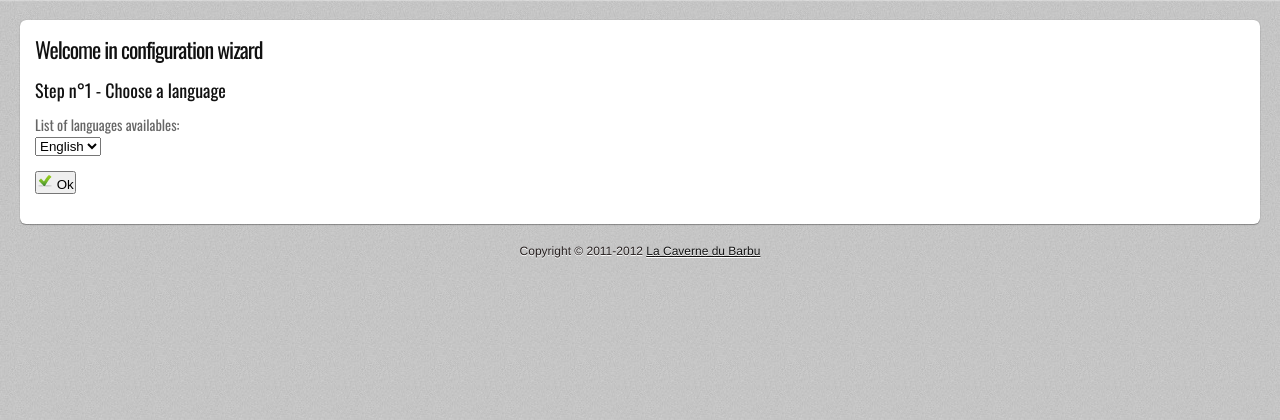
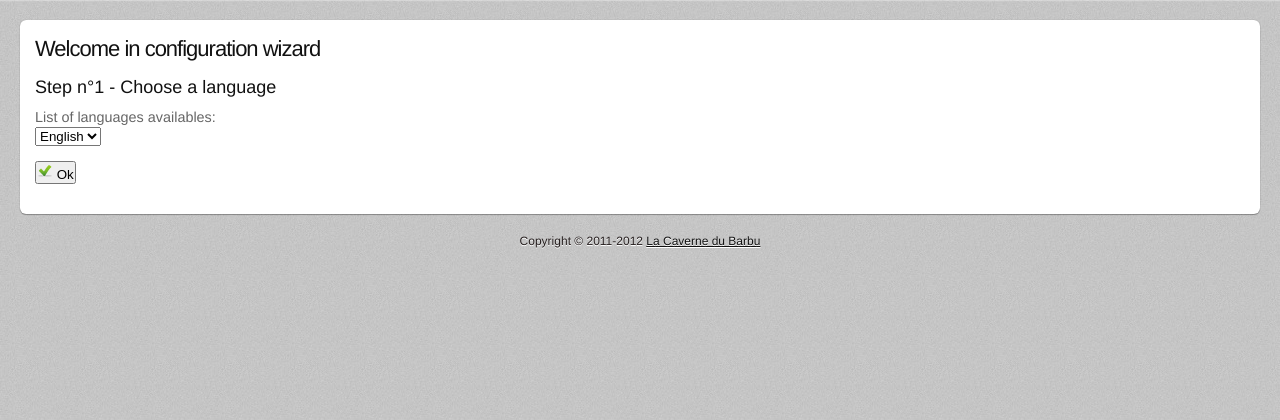
Before and after one commit to Dutchnutcase/Media-Manager-for-NAS-for-XBMC, a CodeIgniter app: page / in a window 1280 px wide. Shown: the part 31-451 px from the top of the page. Run offline with CodeIgniter, Linux system fonts and the light colour scheme.

Commit message:
Change Oswald font to Nobile to reduce time loading pages

```diff
--- a/application/views/includes/header.php
+++ b/application/views/includes/header.php
@@ -3,7 +3,7 @@
 <head>
   <meta http-equiv="Content-Type" content="text/html; charset=<?php echo $this->config->item('charset'); ?>" />
   <title><?php echo $title; ?></title>
-  <?php echo link_tag('http://fonts.googleapis.com/css?family=Oswald'); ?>
+  <?php echo link_tag('http://fonts.googleapis.com/css?family=Nobile'); ?>
   <?php echo link_tag('assets/styles/fancybox/jquery.fancybox-1.3.4.css'); ?>
   <?php echo link_tag('assets/styles/jquery.jgrowl.css'); ?>
   <?php echo link_tag('assets/styles/base.css'); ?>
--- a/assets/styles/style.css
+++ b/assets/styles/style.css
@@ -8,7 +8,7 @@ body {
 h1, h2, h3 {
   color: #111111;
   font-weight: normal;
-  font-family: "Oswald", helvetica, arial, sans-serif;
+  font-family: "Nobile", helvetica, arial, sans-serif;
 }
 
 a:link, a:visited, a:hover, a:active {
@@ -174,7 +174,7 @@ hr {
 }
 #sidebar .block h4 {
   font-weight: normal;
-  font-family: "Oswald", helvetica, arial, sans-serif;
+  font-family: "Nobile", helvetica, arial, sans-serif;
 }
 #sidebar .notice {
   color: white;
@@ -279,7 +279,7 @@ hr {
 }
 
 .form label.label {
-  font-family: "Oswald", helvetica, arial, sans-serif;
+  font-family: "Nobile", helvetica, arial, sans-serif;
   font-weight: normal;
   color: #666666;
 }
@@ -380,7 +380,7 @@ ul.list li .item .avatar {
 a.button, button.button {
   background: #edeeed url("images/button-background.png") top;
   border: 1px solid #c3c4ba;
-  font-family: "Oswald", helvetica, arial, sans-serif;
+  font-family: "Nobile", helvetica, arial, sans-serif;
   font-weight: normal;
   -moz-border-radius: 3px;
   -webkit-border-radius: 3px;
```
